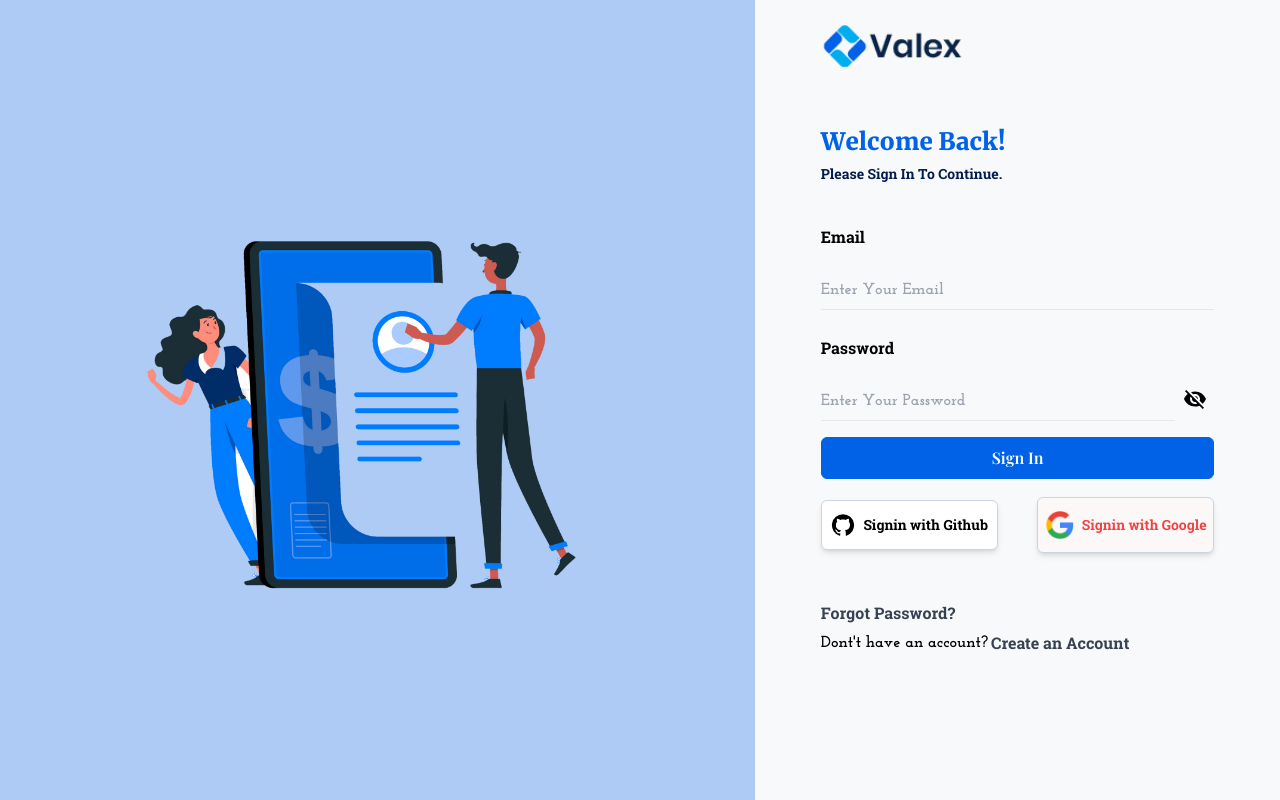
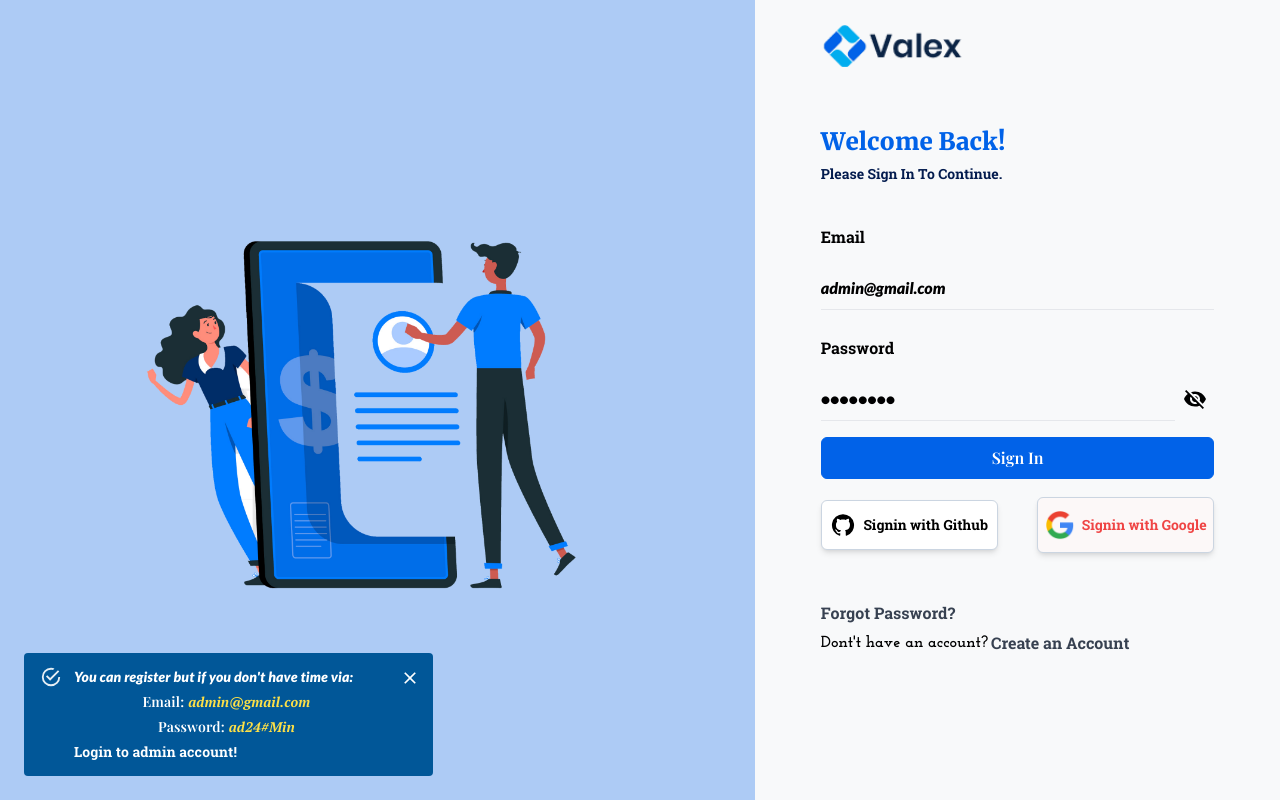
Before and after one commit to fatemeMohamadian/Admin-Panel, a Next.js app: page / in a window 1280 px wide. Built offline with nearby package versions, Linux system fonts and the light colour scheme.

Commit message:
edituser

```diff
--- a/package.json
+++ b/package.json
@@ -20,6 +20,8 @@
     "react": "^18",
     "react-chartjs-2": "^5.2.0",
     "react-dom": "^18",
+    "sweetalert2": "^11.14.1",
+    "sweetalert2-react-content": "^5.0.7",
     "yup": "^1.4.0"
   },
   "devDependencies": {
--- a/src/Components/Header/Nav.jsx
+++ b/src/Components/Header/Nav.jsx
@@ -8,6 +8,7 @@ import WidgetsIcon from '@mui/icons-material/Widgets';
 import LogoutOutlinedIcon from '@mui/icons-material/LogoutOutlined';
 import CloseIcon from '@mui/icons-material/Close';
 import BasicTabs from '../Tabs/Tab';
+import Swal from 'sweetalert2';
 export default function Nav() {
     const logout = useRef()
     const myshow = (e) => {
@@ -18,9 +19,19 @@ export default function Nav() {
         logout.current.style.display = 'none'
     }
     const myout = () => {
-        if (window.confirm('Are You Sure for Logout Account?')) {
-            window.location.href = '/';
-        }
+        Swal.fire({
+            title: "Are you sure?",
+            text: "You won't be able to revert this!",
+            icon: "warning",
+            showCancelButton: true,
+            confirmButtonColor: "#3085d6",
+            cancelButtonColor: "#d33",
+            confirmButtonText: "Yes, I'm Sure"
+        }).then((result) => {
+            if (result.isConfirmed) {
+               window.location.href = '/';
+            }
+        });
     }
     return (
         <div className='w-full  flex justify-evenly items-center flex-wrap'>
--- a/src/Components/Login/Infologin.jsx
+++ b/src/Components/Login/Infologin.jsx
@@ -4,11 +4,12 @@ import GitHubIcon from '@mui/icons-material/GitHub';
 import Link from 'next/link';
 import Signin from '@/Components/Signinform/Signin';
 import Logo from '../Piclogo/Logo';
+import CustomizedSnackbars from '../Snackbar/Snackalert';
 export default function Infologin() {
   return (
     <div className='w-[75%] flex justify-center items-center flex-wrap'>
       <div className='w-full my-[25px] justify-start items-center flex'>
-         <Logo/>
+        <Logo />
       </div>
       <div className='w-full my-[30px] *:my-[3px] *:w-full flex flex-wrap justify-start items-center'>
         <h1 className='font-loginh1 text-2xl text-[#0162e8]'>Welcome Back!</h1>
@@ -32,6 +33,7 @@ export default function Infologin() {
         <span className='w-full flex flex-wrap  justify-start items-center'>
           <p className='font-loginform3'>Dont't have an account?</p>
           <h3 className='font-loginform lg:w-auto w-full text-gray-700 ml-[3px]'><Link className='hover:underline transition-all duration-700' href='Pages/Register'>Create an Account</Link></h3>
+          <CustomizedSnackbars />
         </span>
       </div>
     </div>
--- a/src/Components/Signinform/Signin.jsx
+++ b/src/Components/Signinform/Signin.jsx
@@ -5,15 +5,14 @@ import * as Yup from 'yup';
 import ErrorIcon from '@mui/icons-material/Error';
 import VisibilityIcon from '@mui/icons-material/Visibility';
 import VisibilityOffIcon from '@mui/icons-material/VisibilityOff';
+import Swal from 'sweetalert2';
 export default function Signin() {
     const [showpass, setShowpass] = useState(true)
     const showic = useRef()
-    // const inpemail = useRef()
-    // const inppas = useRef()
     const formik = useFormik({
         initialValues: {
-            email: '',
-            pass: '',
+            email: 'admin@gmail.com',
+            pass: 'ad24#Min',
         },
         validationSchema: Yup.object({
             email: Yup.string()
@@ -21,11 +20,11 @@ export default function Signin() {
                 .required(`What's your Email address?`),
             pass: Yup.string()
                 .required(`Password is required!`)
-                .min(8, 'Must be 8 characters long or More')
-                .matches(/[0-9]/, 'Password must have a Number')
-                .matches(/[A-Z]/, 'Password must have an uppercase char')
-                .matches(/[a-z]/, 'Password must have a lowercase char')
-                .matches(/[&#$@!*]/, 'Password must have a Symbol'),
+                .min(8, 'Password is invalid!')
+                .matches(/[0-9]/, 'Password is invalid!')
+                .matches(/[A-Z]/, 'Password is invalid!')
+                .matches(/[a-z]/, 'Password is invalid!')
+                .matches(/[&#$@!*]/, 'Password is invalid!'),
         }),
         onSubmit: values => {
             const url = new URL('https://66c63c58134eb8f434972511.mockapi.io/infousers');
@@ -40,12 +39,40 @@ export default function Signin() {
                     return res.json();
                 }
             }).then(tasks => {
-                if (tasks == undefined) {
-                    alert('User Not Found!!!\nEmail address or Password not exist!')
+                if (tasks === undefined) {
+                    Swal.fire({
+                        icon: "error",
+                        title: "User Not Found!!!",
+                        text: "Email address or Password not exist!",
+                    });
                 }
                 else {
-                    alert('Your Account Is Ready!!!Welcome')
-                    window.location.href = 'Pages/Mainpage/Default';
+                    // Swal.fire({
+                    //     title: "Welcome...!",
+                    //     text: "Your Account Is Ready!",
+                    //     icon: "success",
+                    //     showConfirmButton:false
+                    // });
+                    const Toast = Swal.mixin({
+                        toast: true,
+                        position: "top-start",
+                        showConfirmButton: false,
+                        timer: 3000,
+                        timerProgressBar: true,
+                        didOpen: (toast) => {
+                            toast.onmouseenter = Swal.stopTimer;
+                            toast.onmouseleave = Swal.resumeTimer;
+                        }
+                    });
+                    Toast.fire({
+                        title: "Welcome...!",
+                        text: "Your Account Is Ready!",
+                        icon: "success",
+                        width: '400px',
+                    });
+                    setTimeout(() => {
+                        window.location.href = 'Pages/Mainpage/Default';
+                    }, 3500);
                 }
             })
         },
@@ -73,6 +100,7 @@ export default function Signin() {
                 onChange={formik.handleChange}
                 onBlur={formik.handleBlur}
                 value={formik.values.email}
+                onFocus={() => formik.setValues({ ...formik.values, email: '' })}
             />
             {formik.touched.email && formik.errors.email ? (
                 <div className='w-full flex justify-start items-center'>
@@ -91,6 +119,7 @@ export default function Signin() {
                     onChange={formik.handleChange}
                     onBlur={formik.handleBlur}
                     value={formik.values.pass}
+                    onFocus={() => formik.setValues({ ...formik.values, pass: '' })}
                 />
                 <div onClick={show} ref={showic} className='w-[10%] *:absolute relative flex justify-center cursor-pointer items-center'>
                     <span className='hidden justify-center items-center w-full'><VisibilityIcon /></span>
--- a/src/Components/Signupform/Signup.jsx
+++ b/src/Components/Signupform/Signup.jsx
@@ -5,6 +5,7 @@ import * as Yup from 'yup';
 import ErrorIcon from '@mui/icons-material/Error';
 import VisibilityIcon from '@mui/icons-material/Visibility';
 import VisibilityOffIcon from '@mui/icons-material/VisibilityOff';
+import Swal from 'sweetalert2';
 export default function Signup() {
     const [showpass, setShowpass] = useState(true)
     const [showpass2, setShowpass2] = useState(true)
@@ -45,9 +46,19 @@ export default function Signup() {
                 if (res.ok) {
                     return res.json();
                 }
-            }).then(task => {
-                alert('Your registration was successful!!')
-                window.location.href = '/';
+            }).then(tasks => {
+                // alert('Your registration was successful!!')
+                Swal.fire({
+                    icon: "success",
+                    title: "Now....!",
+                    text: "Your registration was successful!!",
+                    timerProgressBar:true,
+                    showConfirmButton:false,
+                    timer:3000
+                });
+                setTimeout(() => {
+                    window.location.href = '/';
+                }, 4000);
             })
         },
     });
--- /dev/null
+++ b/src/Components/Snackbar/Snackalert.jsx
@@ -0,0 +1,36 @@
+"use client"
+import * as React from 'react';
+import Button from '@mui/material/Button';
+import Snackbar from '@mui/material/Snackbar';
+import Alert from '@mui/material/Alert';
+
+export default function CustomizedSnackbars() {
+    const [open, setOpen] = React.useState(true);
+    const handleClose = (event, reason) => {
+        if (reason === 'clickaway') {
+            return;
+        }
+
+        setOpen(false);
+    };
+
+    return (
+        <div>
+            <Snackbar open={open} autoHideDuration={8000} transitionDuration={3000} onClose={handleClose}>
+                <Alert
+                    onClose={handleClose}
+                    severity="success"
+                    variant="filled"
+                    sx={{ width: '100%', background: 'rgb(1, 87, 152)' }}
+                >
+                    <h3 className='font-text'>You can register but if you don't have time via:</h3>
+                    <div className='flex flex-wrap justify-center items-center text-center *:w-full'>
+                        <p className='mt-[5px] font-loginh2 text-yellow-300'><span className='font-loginform1 text-white'>Email:</span> admin@gmail.com</p>
+                        <p className='my-[5px] font-loginh2 text-yellow-300'><span className='font-loginform1 text-white'>Password:</span> ad24#Min</p>
+                    </div>
+                    <p className='font-loginform'>Login to admin account!</p>
+                </Alert>
+            </Snackbar>
+        </div>
+    );
+}
--- a/src/app/globals.css
+++ b/src/app/globals.css
@@ -33,6 +33,17 @@
 .css-1t0we78-MuiResponsiveChart-container{
   width: auto;
 }
-/* .box{
-  background-color: #1f2326;
-} */
+.swal2-confirm{
+  background-color: #0162e8;
+}
+.swal2-timer-progress-bar {
+  background-color: #0070f9;
+  height: 8px;
+  border-radius: 6px;
+}
+.swal2-title{
+  font-family: 'loginform';
+}
+.swal2-html-container{
+  font-family: 'loginform3';
+}
```
Also changed, not shown: 1 other file (tests, documents, lock files or other folders).
